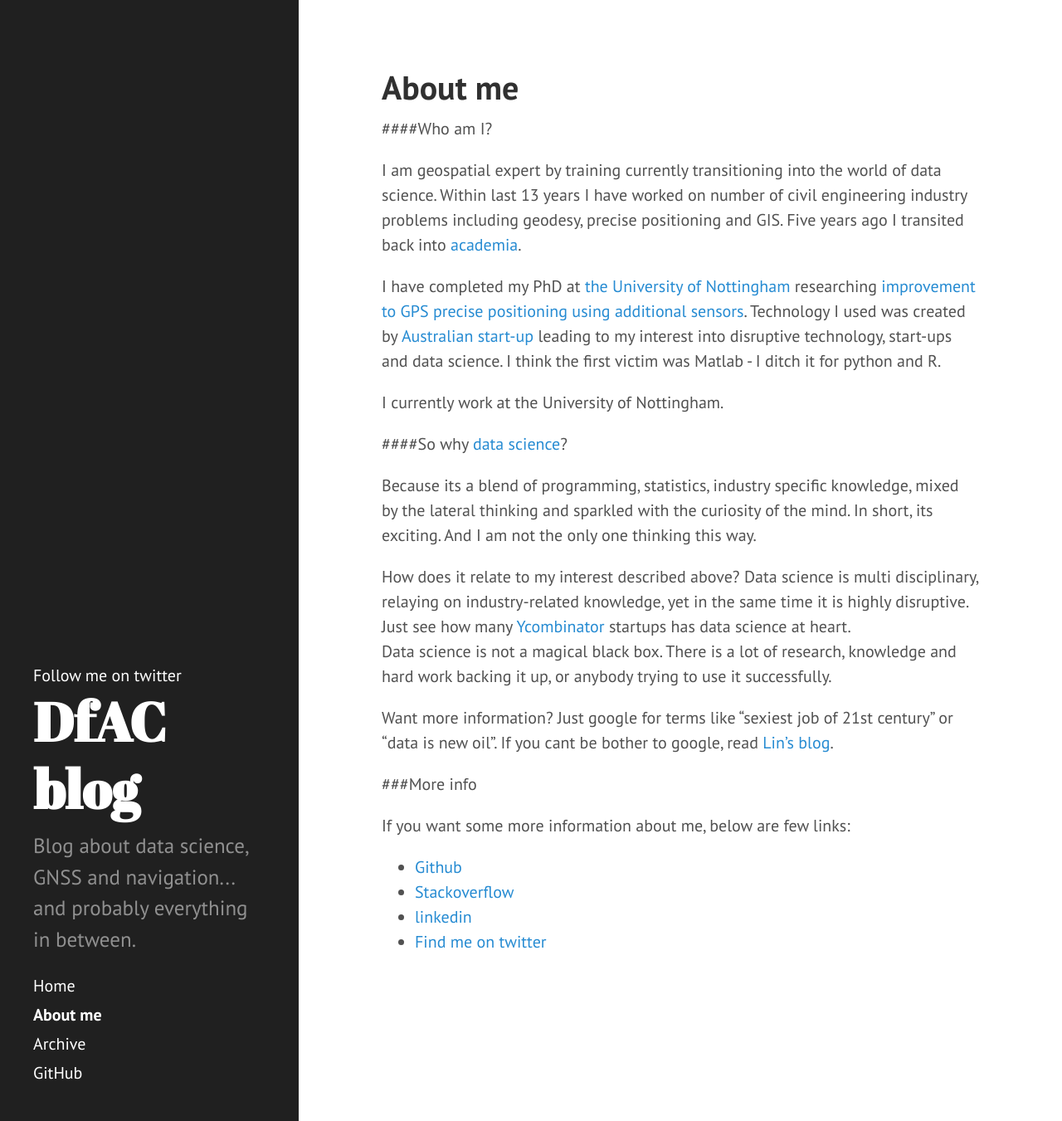
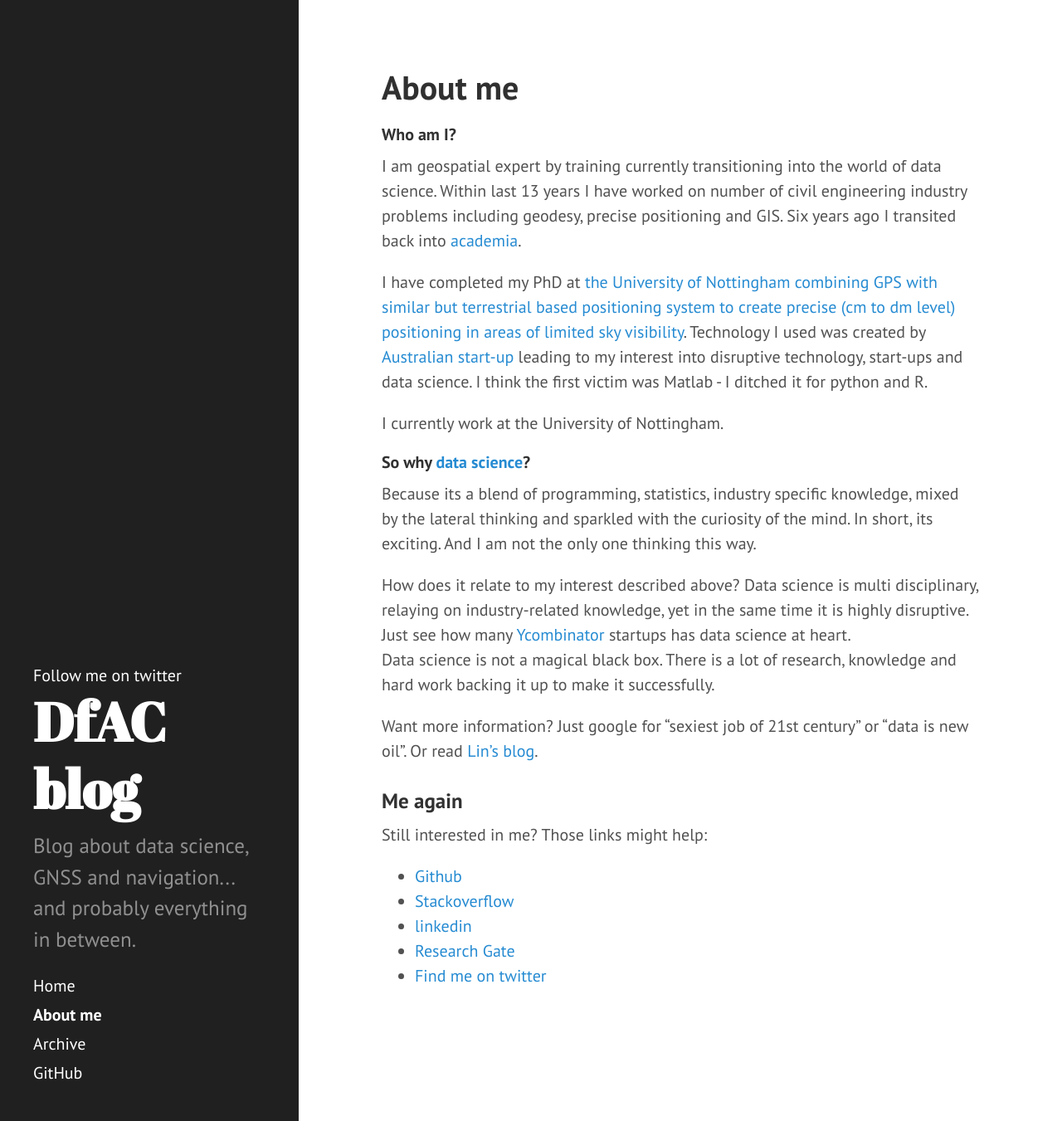
Before and after one commit to DfAC/DfAC.github.io, a Jekyll site: the page built from about.md, in a window 1280 px wide and 1351 px high. Shown: the whole window at 83% size. Built offline with Jekyll 4.4.1, drawn with Linux system fonts in a browser that asks for light colours; comment, search, counter and statistics services are not loaded.

Commit message:
Update about.md

```diff
--- a/about.md
+++ b/about.md
@@ -4,32 +4,31 @@ title: About me
 permalink: /about/
 ---
 
-####Who am I?
+#### Who am I?
 
-I am geospatial expert by training currently transitioning into the world of data science. Within last 13 years I have worked on number of civil engineering industry problems including geodesy, precise positioning and GIS. Five years ago I transited back into [academia](http://www.researchgate.net/profile/Lukasz_Bonenberg).
+I am geospatial expert by training currently transitioning into the world of data science. Within last 13 years I have worked on number of civil engineering industry problems including geodesy, precise positioning and GIS. Six years ago I transited back into [academia](http://www.researchgate.net/profile/Lukasz_Bonenberg).
 
-I have completed my PhD at [the University of Nottingham](http://www.nottingham.ac.uk/) researching  [improvement to GPS precise positioning using additional sensors](http://www.researchgate.net/publication/264858490_Closely-coupled_Integration_of_Locata_and_GPS_for_Engineering_Applications). Technology I used was created by [Australian start-up](http://www.locata.com/technology/locata-tech-explained/how-is-locata-like-gps/) leading to my interest into disruptive technology, start-ups and data science. I think the first victim was Matlab - I ditch it for python and R.
+I have completed my PhD at [the University of Nottingham](http://www.nottingham.ac.uk/) [combining GPS with similar but terrestrial based positioning system to create precise (cm to dm level) positioning in areas of limited sky visibility](http://www.researchgate.net/publication/264858490_Closely-coupled_Integration_of_Locata_and_GPS_for_Engineering_Applications). Technology I used was created by [Australian start-up](http://www.locata.com/technology/locata-tech-explained/how-is-locata-like-gps/) leading to my interest into disruptive technology, start-ups and data science. I think the first victim was Matlab - I ditched it for python and R.
 
 I currently work at the University of Nottingham.
 
-####So why [data science](https://en.wikipedia.org/wiki/Data_science)?
+#### So why [data science](https://en.wikipedia.org/wiki/Data_science)?
 
 Because its a blend of programming, statistics, industry specific knowledge, mixed by the lateral thinking and sparkled with the curiosity of the mind. In short, its exciting. And I am not the only one thinking this way.
 
 How does it relate to my interest described above? Data science is multi disciplinary, relaying on industry-related knowledge, yet in the same time it is highly disruptive. Just see how many [Ycombinator](https://www.ycombinator.com/) startups has data science at heart.
-Data science is not a magical black box. There is a lot of research, knowledge and hard work backing it up, or anybody trying to use it successfully.
+Data science is not a magical black box. There is a lot of research, knowledge and hard work backing it up to make it successfully.
 
-Want more information? Just google for terms like "sexiest job of 21st century"  or "data is new oil". If you cant be bother to google, read [Lin's blog](http://linbug.github.io).
+Want more information? Just google for "sexiest job of 21st century" or "data is new oil". Or read [Lin's blog](http://linbug.github.io).
 
 
+### Me again
 
-
-###More info
-
-If you want some more information about me, below are few links:
+Still interested in me? Those links might help:
 
 * [Github](https://github.com/DfAC/)
 * [Stackoverflow](http://stackoverflow.com/users/3126969/dfac)
 * [linkedin](https://uk.linkedin.com/in/lukaszbonenberg)
+* [Research Gate](https://www.researchgate.net/profile/Lukasz_Bonenberg)
 * <a href="https://twitter.com/Yajirunokaze" class="twitter-follow-button" data-show-count="false" data-size="large">Find me on twitter</a>
 <script>!function(d,s,id){var js,fjs=d.getElementsByTagName(s)[0];if(!d.getElementById(id)){js=d.createElement(s);js.id=id;js.src="//platform.twitter.com/widgets.js";fjs.parentNode.insertBefore(js,fjs);}}(document,"script","twitter-wjs");</script>
```
